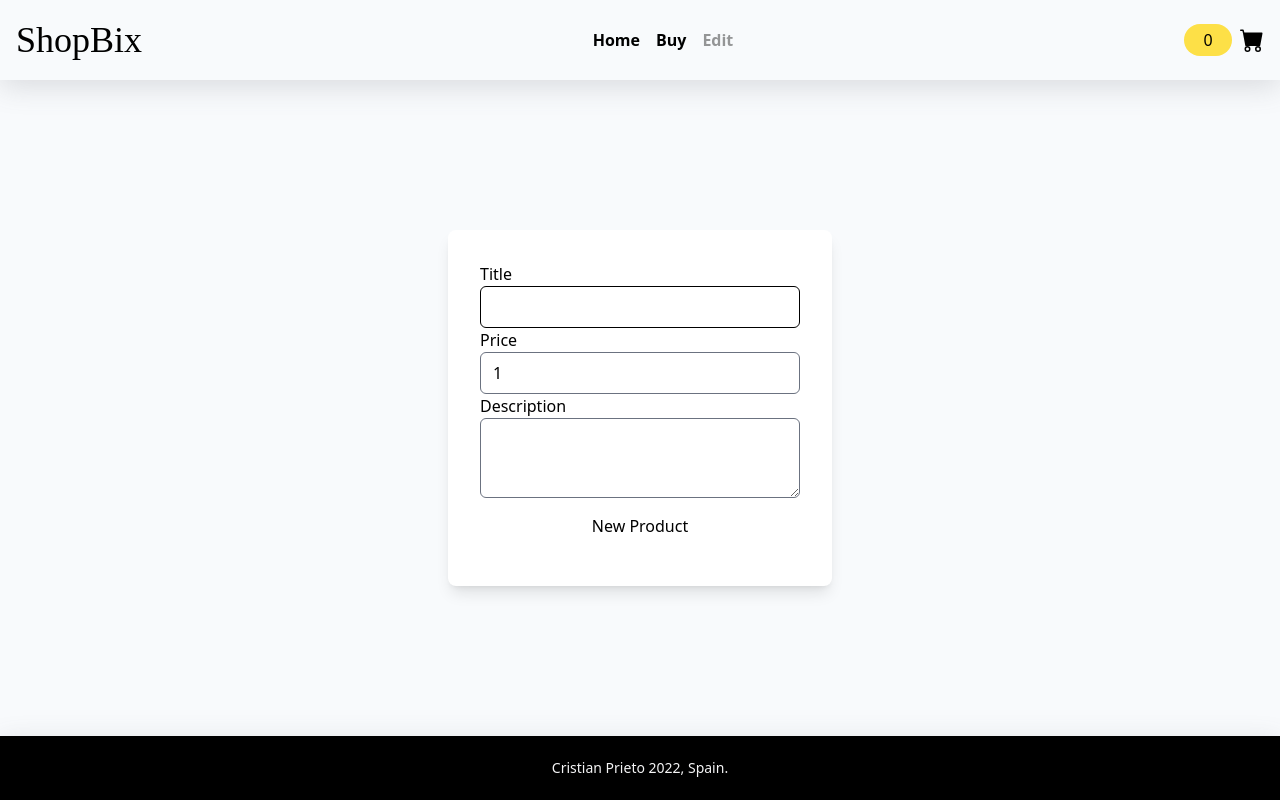
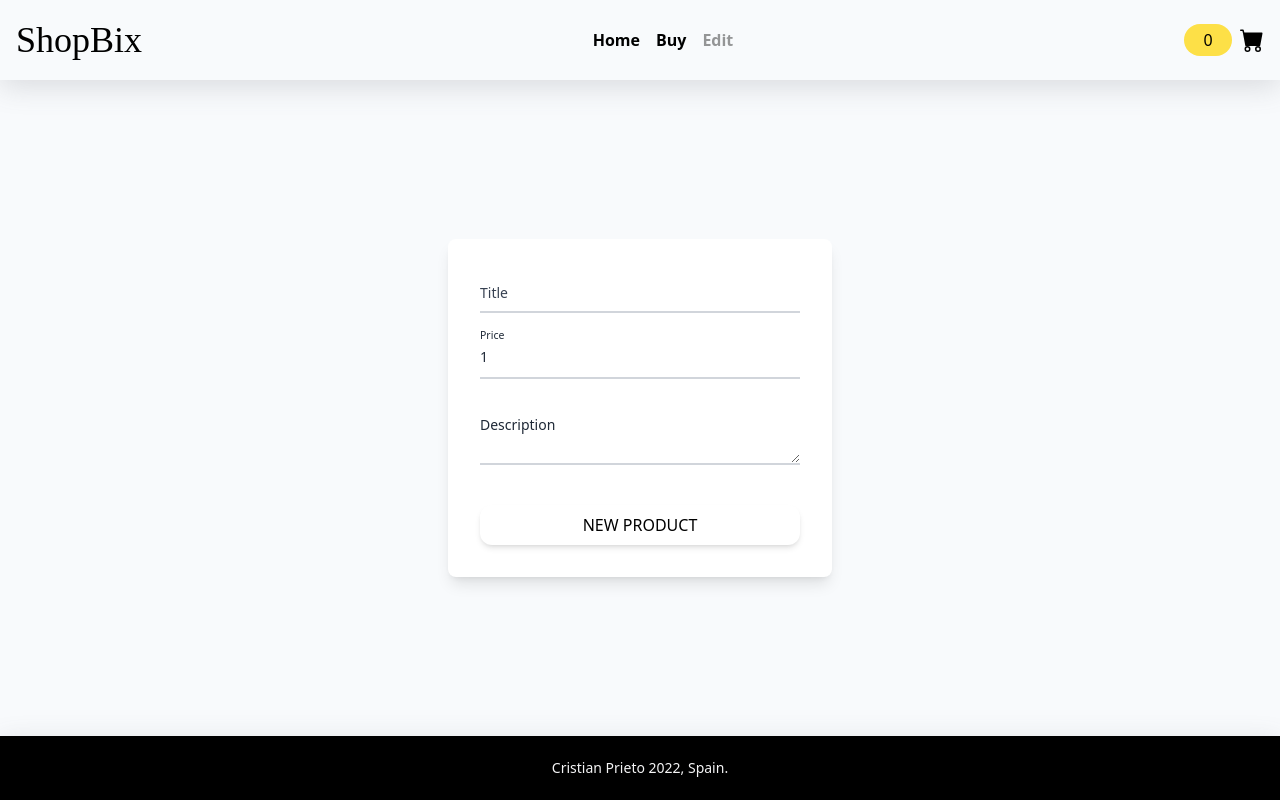
Before and after one commit to Cristian-Prieto/shopbix, a React (Create React App) app: page /edit in a window 1280 px wide. Built offline with nearby package versions, Linux system fonts and the light colour scheme; a web font is replaced by a local one.

Commit message:
form styled

```diff
--- a/src/components/EditProduct.jsx
+++ b/src/components/EditProduct.jsx
@@ -18,7 +18,8 @@ export function EditProduct() {
     setNewProduct({ ...newProduct, [event.target.name]: event.target.value });
   };
 
-  const addProductUrl = "https://api.escuelajs.co/api/v1/products/";
+  const addProductUrl =
+    "https://fake-api-shopping-backend.onrender.com/api/v1/products";
   const addNewProduct = (event) => {
     event.preventDefault();
     fetch(addProductUrl, {
@@ -40,48 +41,67 @@ export function EditProduct() {
         onSubmit={addNewProduct}
         className="flex flex-col w-96 p-8 shadow-lg rounded-lg bg-white"
       >
-        <label className="flex flex-col">
-          Title
+        <div className="relative z-0 mb-6 w-full group">
           <input
             type="text"
             name="title"
+            id="title"
             value={newProduct.title}
             onChange={handleInputChange}
-            className="border-black rounded-md focus:border-yellow-400 focus:ring-yellow-400 "
+            className="block py-2.5 px-0 w-full text-sm text-gray-900 bg-transparent border-0 border-b-2 border-gray-300 appearance-none focus:outline-none focus:ring-0 focus:border-yellow-400 peer"
+            placeholder=" "
+            required
           />
-        </label>
-        <label className="flex flex-col">
-          Price
+          <label
+            htmlFor="title"
+            className="peer-focus:font-medium absolute text-sm text-gray-700  duration-300 transform -translate-y-6 scale-75 top-3 -z-10 origin-[0] peer-focus:left-0 peer-focus:text-yellow-400  peer-placeholder-shown:scale-100 peer-placeholder-shown:translate-y-0 peer-focus:scale-75 peer-focus:-translate-y-6"
+          >
+            Title
+          </label>
+        </div>
+
+        <div className="relative z-0 mb-6 w-full group">
           <input
             type="number"
-            min={1}
             name="price"
             value={newProduct.price}
             onChange={handleInputChange}
-            className="rounded-md focus:border-yellow-400 focus:ring-yellow-400 invalid:border-red-500"
+            id="price"
+            className="block py-2.5 px-0 w-full text-sm text-gray-800 bg-transparent border-0 border-b-2 border-gray-300 appearance-none focus:outline-none focus:ring-0 focus:border-yellow-400 peer"
+            placeholder=" "
+            required
           />
-        </label>
-        <label className="flex flex-col">
-          Description
+          <label
+            htmlFor="price"
+            className="peer-focus:font-medium absolute text-sm text-gray-800  duration-300 transform -translate-y-6 scale-75 top-3 -z-10 origin-[0] peer-focus:left-0 peer-focus:text-yellow-400  peer-placeholder-shown:scale-100 peer-placeholder-shown:translate-y-0 peer-focus:scale-75 peer-focus:-translate-y-6"
+          >
+            Price
+          </label>
+        </div>
+
+        <div className="relative z-0 mb-6 w-full group">
           <textarea
             type="text"
-            autoComplete="none"
             name="description"
+            id="description"
             value={newProduct.description}
             onChange={handleInputChange}
-            className="rounded-md h-20 break-all focus:border-yellow-400 focus:ring-yellow-400 invalid:border-red-500"
+            className="block py-2.5 px-0 w-full text-sm text-gray-800 bg-transparent border-0 border-b-2 border-gray-300 appearance-none focus:outline-none focus:ring-0 focus:border-yellow-400 peer"
+            placeholder=" "
+            required
           />
-        </label>
-        {/* <label>
-          Category
-          <InputText
-            type="text"
-            name="categoryId"
-            value={newProduct.categoryId}
-            onChange={handleInputChange}
-          />
-        </label> */}
-        <button type="submit" className="p-4">
+          <label
+            htmlFor="description"
+            className="peer-focus:font-medium absolute text-sm text-gray-800  duration-300 transform -translate-y-6 scale-75 top-3 -z-10 origin-[0] peer-focus:left-0 peer-focus:text-yellow-400  peer-placeholder-shown:scale-100 peer-placeholder-shown:translate-y-0 peer-focus:scale-75 peer-focus:-translate-y-6"
+          >
+            Description
+          </label>
+        </div>
+
+        <button
+          type="submit"
+          className="mt-4 px-4 py-2 uppercase shadow-md rounded-xl bg-white transition hover:bg-yellow-300 disabled:opacity-30 disabled:hover:bg-white"
+        >
           New Product
         </button>
       </form>
```
